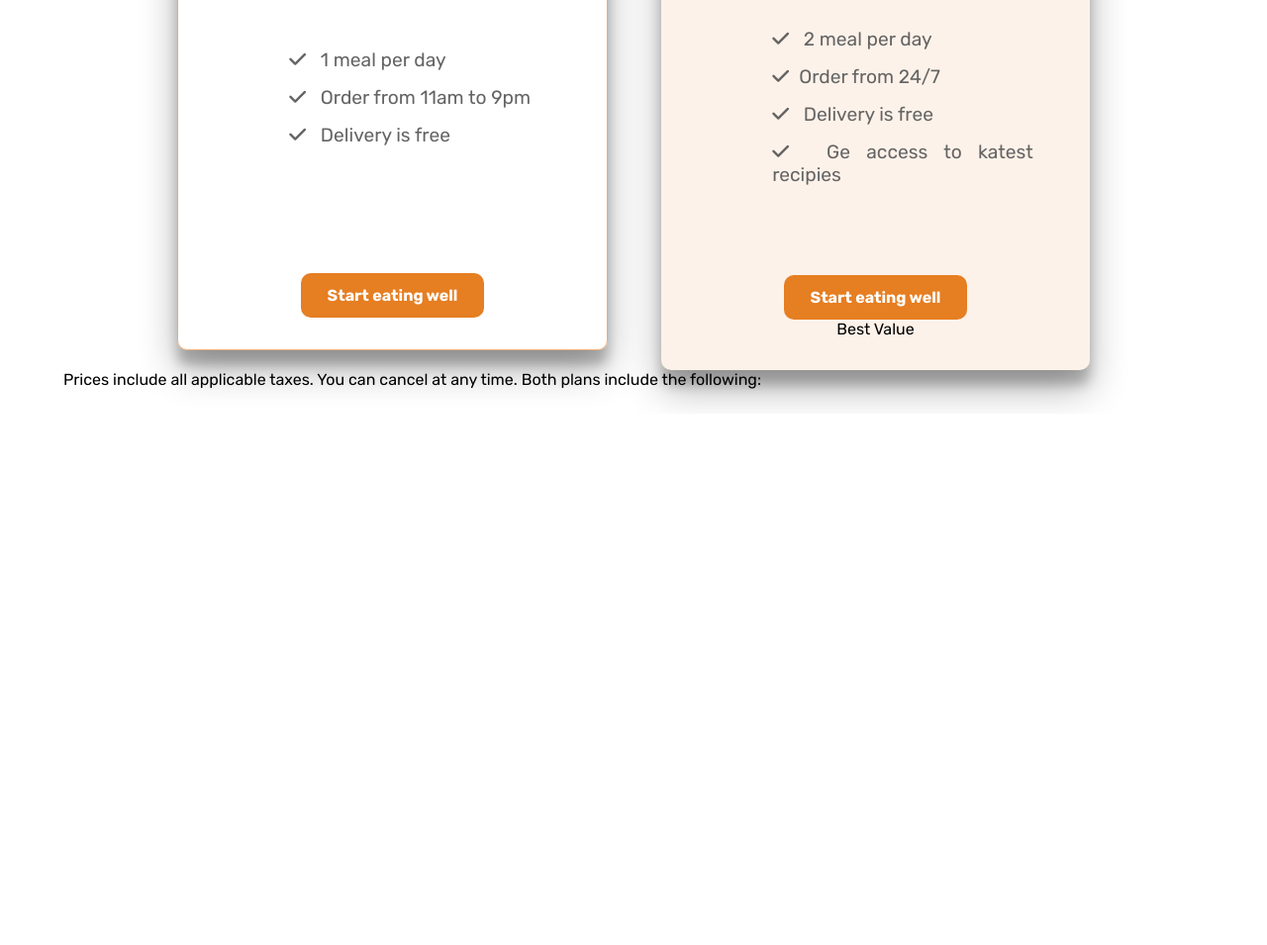
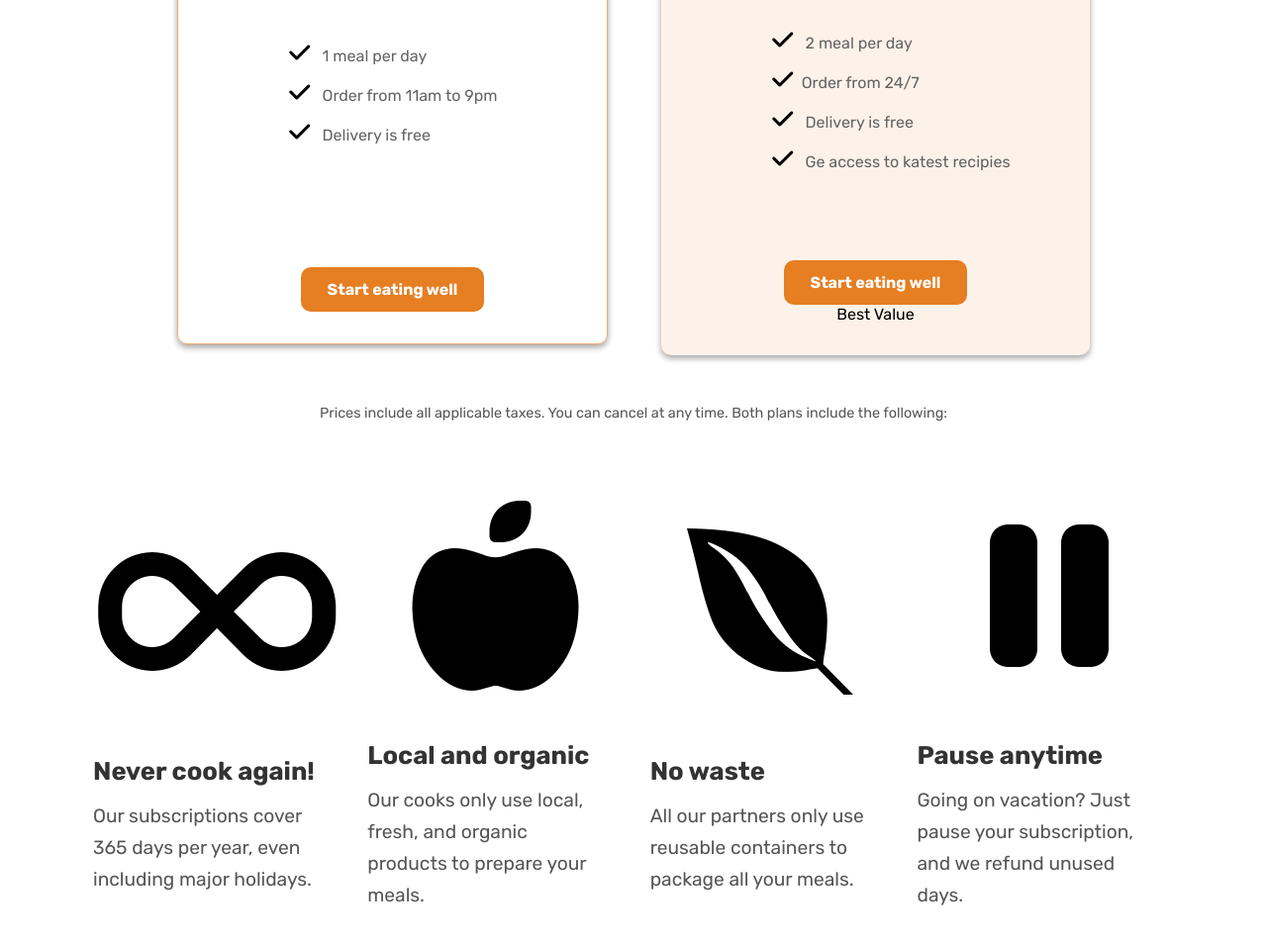
Before and after one commit to Waleed1123/Omnifood, a plain HTML site: page index.html in a window 1280 px wide. Shown: the part 5074-6029 px from the top of the page at 99% size. Before the commit the page ends 5492 px from the top, so only its background shows below. Drawn offline with Linux system fonts and the light colour scheme.

Commit message:
Features Done

```diff
--- a/index.html
+++ b/index.html
@@ -86,7 +86,8 @@
       </span>
     </div>
 
-    <!-- App Div Start -->
+    <!-- Mobile App Div Start -->
+
     <section class="app-disc">
       <div class="text-div">
         <p>How it works</p>
@@ -138,6 +139,8 @@
         </div>
       </div>
     </section>
+
+    <!-- Meal Card Start -->
 
     <section class="meal-cards">
       <div class="meal-card-text">
@@ -200,6 +203,7 @@
       <div class="all-recipes">
         <p>See all recipes &rightarrow;</p>
       </div>
+      <!-- Testimonials Section Starts -->
     </section>
     <section class="testimonials">
       <div class="testimonial-parent">
@@ -258,27 +262,33 @@
         </div>
       </div>
     </section>
+    <!-- Pricing Div Start -->
     <section class="pricing-div">
       <div class="pricing-text">
         <p>Pricing</p>
         <h3>Eating well without breaking the bank</h3>
       </div>
       <div class="pricing-card-div">
-
         <div class="pricing-card">
           <p class="plan">Starter</p>
           <p class="price"><span>$</span> 399</p>
           <p class="month">per month. That's just $13 per meal!</p>
 
           <ul>
-                    <li><i class="fa-solid fa-check"></i> &ThickSpace; 1 meal per day</li>
-                    <li><i class="fa-solid fa-check"></i> &ThickSpace; Order from 11am to 9pm</li>
-                    <li><i class="fa-solid fa-check"></i> &ThickSpace; Delivery is free</li>
-                    <li class="one">1 </li>
+            <li>
+              <i class="fa-solid fa-check"></i> &ThickSpace; 1 meal per day
+            </li>
+            <li>
+              <i class="fa-solid fa-check"></i> &ThickSpace; Order from 11am to
+              9pm
+            </li>
+            <li>
+              <i class="fa-solid fa-check"></i> &ThickSpace; Delivery is free
+            </li>
+            <li class="one">1</li>
           </ul>
 
           <button>Start eating well</button>
-
         </div>
 
         <div class="pricing-card pricing-card2">
@@ -287,23 +297,75 @@
           <p class="month">per month. That's just $11 per meal!</p>
 
           <ul>
-                    <li><i class="fa-solid fa-check"></i> &ThickSpace; 2 meal per day</li>
-                    <li><i class="fa-solid fa-check"></i>  &ThickSpace;Order from 24/7</li>
-                    <li><i class="fa-solid fa-check"></i> &ThickSpace; Delivery is free</li>
-                    <li><i class="fa-solid fa-check"></i> &ThickSpace; Ge access to katest recipies</li>
+            <li>
+              <i class="fa-solid fa-check"></i> &ThickSpace; 2 meal per day
+            </li>
+            <li>
+              <i class="fa-solid fa-check"></i> &ThickSpace;Order from 24/7
+            </li>
+            <li>
+              <i class="fa-solid fa-check"></i> &ThickSpace; Delivery is free
+            </li>
+            <li>
+              <i class="fa-solid fa-check"></i> &ThickSpace; Ge access to katest
+              recipies
+            </li>
           </ul>
 
           <button>Start eating well</button>
           <div class="pricing-plan">
             <p>Best Value</p>
           </div>
+        </div>
+      </div>
+
+      <p class="taxes">
+        Prices include all applicable taxes. You can cancel at any time. Both
+        plans include the following:
+      </p>
+      <!-- Feature Div Started -->
+      <div class="feature-div">
+        <div class="feature">
+          <i class="fa-solid fa-infinity"></i>
+          <h3>Never cook again!</h3>
+          <p>
+            Our subscriptions cover 365 days per year, even including major
+            holidays.
+          </p>
+        </div>
+
+        <div class="feature">
+          <i class="fa-solid fa-apple-whole"></i>
+          <h3>Local and organic</h3>
+          <p>
+            Our cooks only use local, fresh, and organic products to prepare
+            your meals.
+          </p>
+        </div>
+
+        <div class="feature">
+          <i class="fa-brands fa-envira"></i>
+          <h3>No waste</h3>
+          <p>
+            All our partners only use reusable containers to package all your
+            meals.
+          </p>
+        </div>
+
+        <div class="feature">
+          <i class="fa-solid fa-pause"></i>
+          <h3>Pause anytime</h3>
+          <p>
+            Going on vacation? Just pause your subscription, and we refund
+            unused days.
+          </p>
+        </div>
+      </div>
+    </section>
+    <section class="form-div-main">
+      <div class="form-div">
 
       </div>
-
-        </div>
-        <p>Prices include all applicable taxes. You can cancel at any time. Both plans include the following:
-        </p>
     </section>
-
   </body>
 </html>
--- a/style.css
+++ b/style.css
@@ -506,6 +506,14 @@ section.pricing-div {
     width: 90%;
     margin: 25px auto;
 }
+section.pricing-div p.taxes{
+    margin: 50px 0;
+    /* margin-top: 60px; */
+    text-align: center;
+    font-size: 0.9rem;
+    color: rgb(87, 87, 87);
+
+}
 
 div.pricing-text p {
     font-size: 1.1rem;
@@ -535,8 +543,7 @@ div.pricing-card {
     border-radius: 10px;
     width: 40%;
     padding: 2rem;
-    box-shadow: rgba(0, 0, 0, 0.3) 0px 19px 38px,
-        rgba(0, 0, 0, 0.22) 0px 15px 12px;
+    box-shadow: rgba(0, 0, 0, 0.16) 0px 3px 6px, rgba(0, 0, 0, 0.23) 0px 3px 6px;
         border: 0.5px solid #e2822fa7;
 }
 
@@ -577,10 +584,14 @@ div.pricing-card ul {
 }
 
 div.pricing-card ul li {
-    font-size: 1.2rem;
+    font-size: 1rem;
     color: rgb(100, 100, 100);
     margin-bottom: 15px;
     list-style-type: none;
+}
+div.pricing-card ul li i{
+    font-size: 1.5rem;
+    color: black;
 }
 div.pricing-card ul li.one{
     color: white;
@@ -599,3 +610,71 @@ div.pricing-card2{
     background-color: #fdf2e9;
     border: none;
 }
+div.feature-div{
+    display: flex;
+    justify-content: space-evenly;
+    padding: 30px;
+    align-items: center;
+    text-align: center;
+    width: 95%;
+    margin: 10px auto;
+    column-gap: 2rem;
+}
+div.feature{
+    /* display: flex; */
+    align-content: center;
+}
+div.feature i{
+    text-align: center;
+    font-size: 12rem;
+    margin: 0 0 50px 5px;
+}
+div.feature h3{
+    font-size: 1.6rem;
+    margin-bottom: 15px;
+    color: #333;
+    text-align: left;
+}
+div.feature p{
+    font-size: 1.2rem;
+    line-height: 2rem;
+    color: #555;
+    width: 95%;
+    /* padding: 20px; */
+    text-align:left;
+}
+
+
+
+
+
+
+
+
+
+
+
+
+
+
+
+
+
+
+
+
+
+
+
+
+/*
+
+
+background-image: linear-gradient(
+      to right bottom,
+      rgba(235, 151, 78, 0.35),
+      rgba(230, 125, 34, 0.35)
+    ),
+    url("../img/eating.jpg");
+  background-size: cover;
+  background-position: center; */
```
Also changed, not shown: Image/eating.jpg (added). Lines whose indentation alone changed are shown as unchanged.
